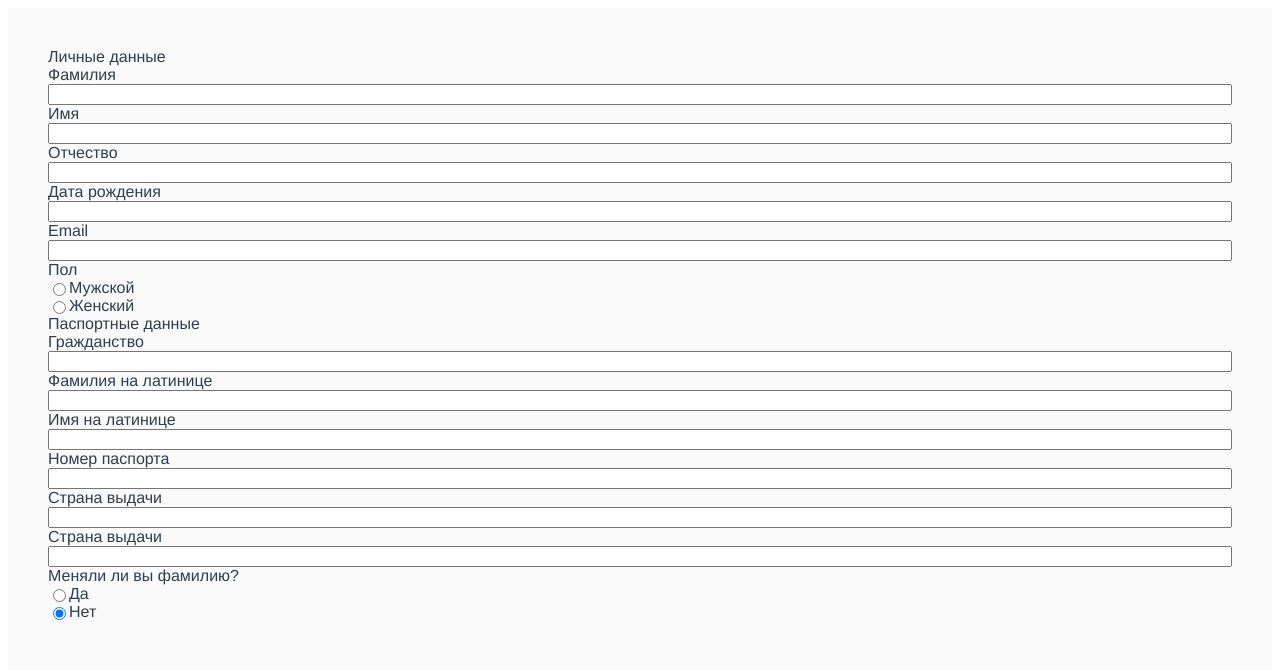
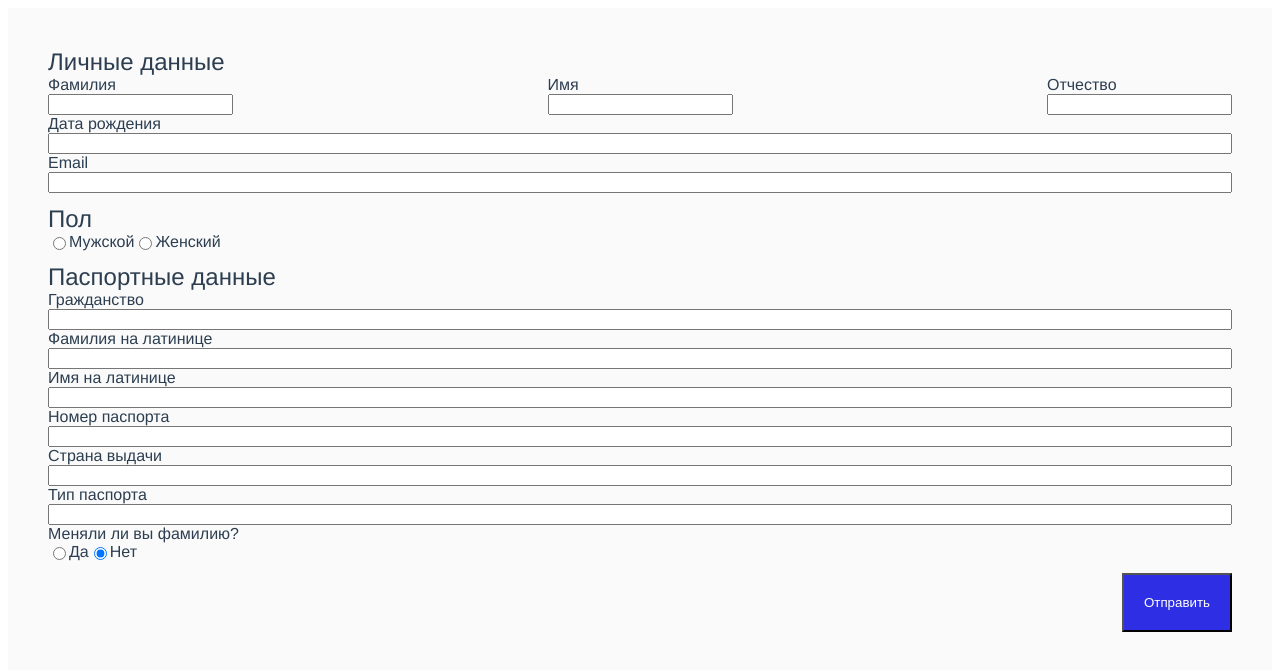
Before and after one commit to ozon-edu-vue-2021/required-task-4-TatianMal, a Vue app: page / in a window 1280 px wide. Shown: the top 670 px of the page. Built offline with nearby package versions, Linux system fonts and the light colour scheme.

Commit message:
added button submit, added some css styles

```diff
--- a/src/components/Form.vue
+++ b/src/components/Form.vue
@@ -1,8 +1,8 @@
 <template>
-  <div class="form">
-    <div>
-      <span>Личные данные</span>
-      <div>
+  <form class="form" @submit.prevent="saveData">
+    <div class="form-section">
+      <div class="sub-header">Личные данные</div>
+      <div class="row">
         <custom-input
           v-model="formData.lastName"
           label="Фамилия"
@@ -30,8 +30,9 @@
         name="email"
       ></custom-input>
     </div>
-    <div>
-      <span>Пол</span>
+    <div class="form-section">
+      <div class="sub-header">Пол</div>
+      <div class="radio-group">
         <custom-radiobutton
           v-model="formData.gender"
           value="male"
@@ -45,8 +46,9 @@
           name="female"
         ></custom-radiobutton>
       </div>
-    <div>
-      <span>Паспортные данные</span>
+    </div>
+    <div class="form-section">
+      <div class="sub-header">Паспортные данные</div>
       <custom-dropdown
         v-model="formData.citizenship"
         label="Гражданство"
@@ -55,7 +57,7 @@
         textField="nationality"
         :items="citizenships"
       ></custom-dropdown>
-      <div v-if="!isCitizenshipForeign">
+      <div v-if="!isCitizenshipForeign" class="row">
         <custom-input
           v-model="formData.passportSeries"
           label="Серия паспорта"
@@ -92,17 +94,22 @@
           v-model="formData.foreignPassportCountry"
           label="Страна выдачи"
           name="foreignPassportCountry"
+          valueField="id"
+          textField="nationality"
           :items="citizenships"
         ></custom-dropdown>
         <custom-dropdown
           v-model="formData.foreignPassportType"
-          label="Страна выдачи"
+          label="Тип паспорта"
           name="foreignPassportType"
+          valueField="id"
+          textField="type"
           :items="passportTypes"
         ></custom-dropdown>
       </div>
       <div>
         <span>Меняли ли вы фамилию?</span>
+        <div class="radio-group">
           <custom-radiobutton
             v-model="formData.isChangeName"
             :value="true"
@@ -115,6 +122,7 @@
             label="Нет"
             name="no"
           ></custom-radiobutton>
+        </div>
         <div v-if="formData.isChangeName">
           <custom-input
             v-model="formData.previousLastName"
@@ -129,7 +137,8 @@
         </div>
       </div>
     </div>
-  </div>
+    <button class="btn-submit">Отправить</button>
+  </form>
 </template>
 
 <script>
@@ -176,7 +185,11 @@ export default {
       return this.formData.citizenship?.nationality !== "Russia";
     },
   },
-  methods: {},
+  methods: {
+    saveData() {
+      console.log(this.formData);
+    },
+  },
 };
 </script>
 
@@ -186,4 +199,23 @@ export default {
   flex-direction: column;
   padding: 1em;
 }
+.form-section {
+  padding-bottom: 0.75em;
+}
+.sub-header {
+  font-size: 1.5em;
+}
+.radio-group {
+  display: flex;
+}
+.row {
+  display: flex;
+  justify-content: space-between;
+}
+.btn-submit {
+  background-color: rgb(46, 46, 228);
+  color: white;
+  padding: 20px;
+  align-self: flex-end;
+}
 </style>
```
Lines whose indentation alone changed are shown as unchanged.
